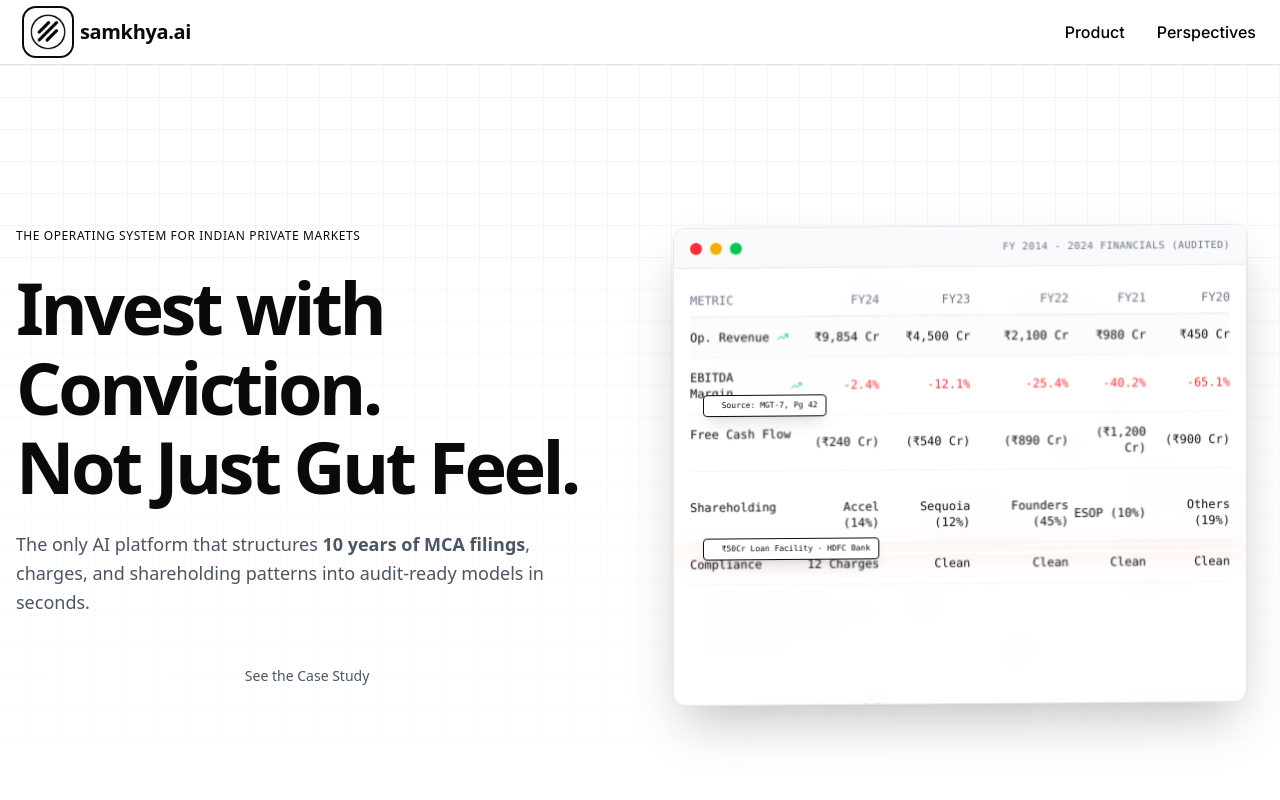
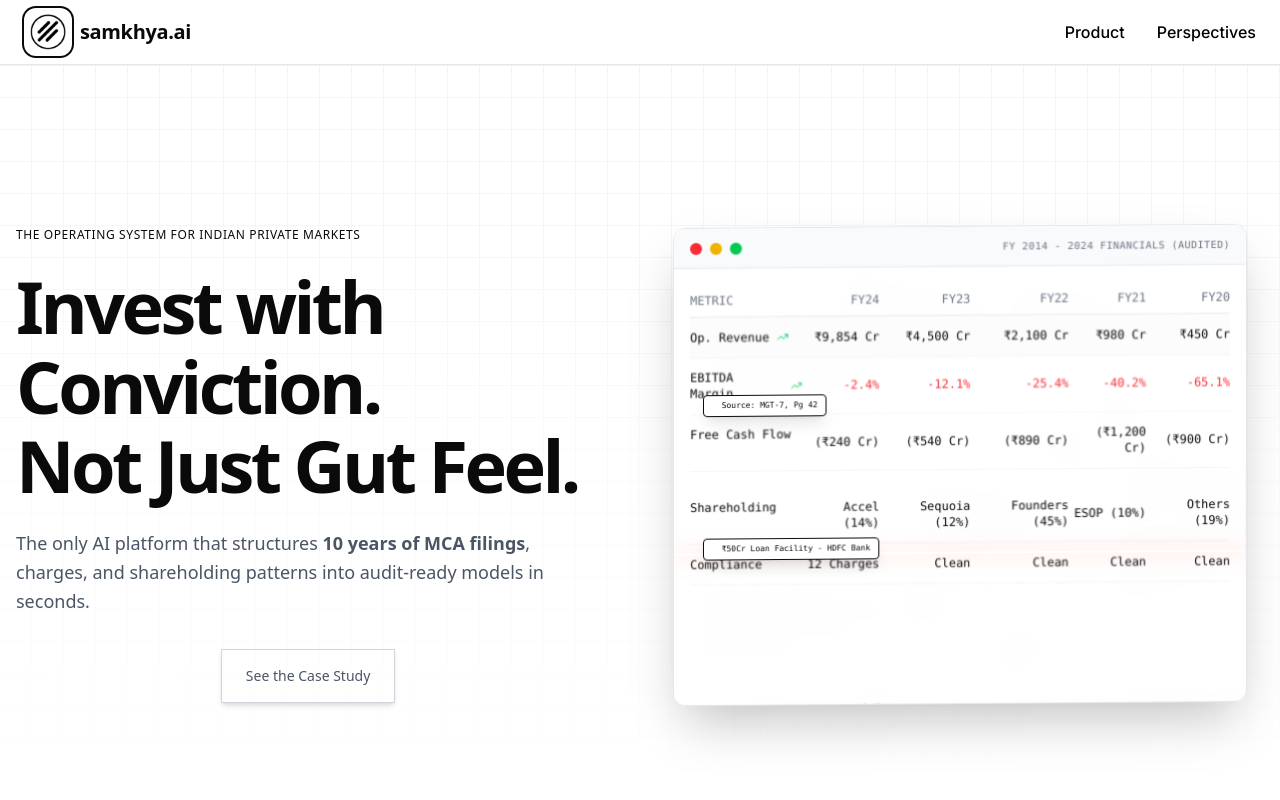
Before and after one commit to Mayureshsamkhya/samkhyablackwhite, a Next.js app: page / in a window 1280 px wide. Shown: the top 800 px of the page. Built offline with nearby package versions, Linux system fonts and the light colour scheme.

Commit message:
theme problem on deployed

```diff
--- a/components/ThemeToggle.tsx
+++ b/components/ThemeToggle.tsx
@@ -9,7 +9,7 @@ export function ThemeToggle() {
 
     return (
         <button
-            onClick={() => setTheme(theme === "light" ? "dark" : "light")}
+            onClick={() => setTheme(theme === "light" ? "light" : "light")}
             className="p-2 rounded-md hover:bg-gray-100 dark:hover:bg-gray-800 transition-colors"
             aria-label="Toggle theme"
         >
--- a/components/landing/hero.tsx
+++ b/components/landing/hero.tsx
@@ -60,7 +60,7 @@ export function Hero() {
                         </button>
                         <a
                             href="#"
-                            className="group relative flex items-center justify-center px-6 py-3 md:py-4 font- text-sm font-medium text-gray-600 transition-colors hover:text-obsidian"
+                            className="group relative flex items-center justify-center px-6 py-3 md:py-4 font- text-sm font-medium border border-gray-300 shadow-md text-gray-600 transition-colors hover:text-obsidian"
                         >
                             <span>See the Case Study</span>
                             <span className="absolute bottom-2 md:bottom-3 left-6 h-px w-[calc(100%-3rem)] scale-x-0 bg-obsidian transition-transform duration-300 group-hover:scale-x-100" />
```
